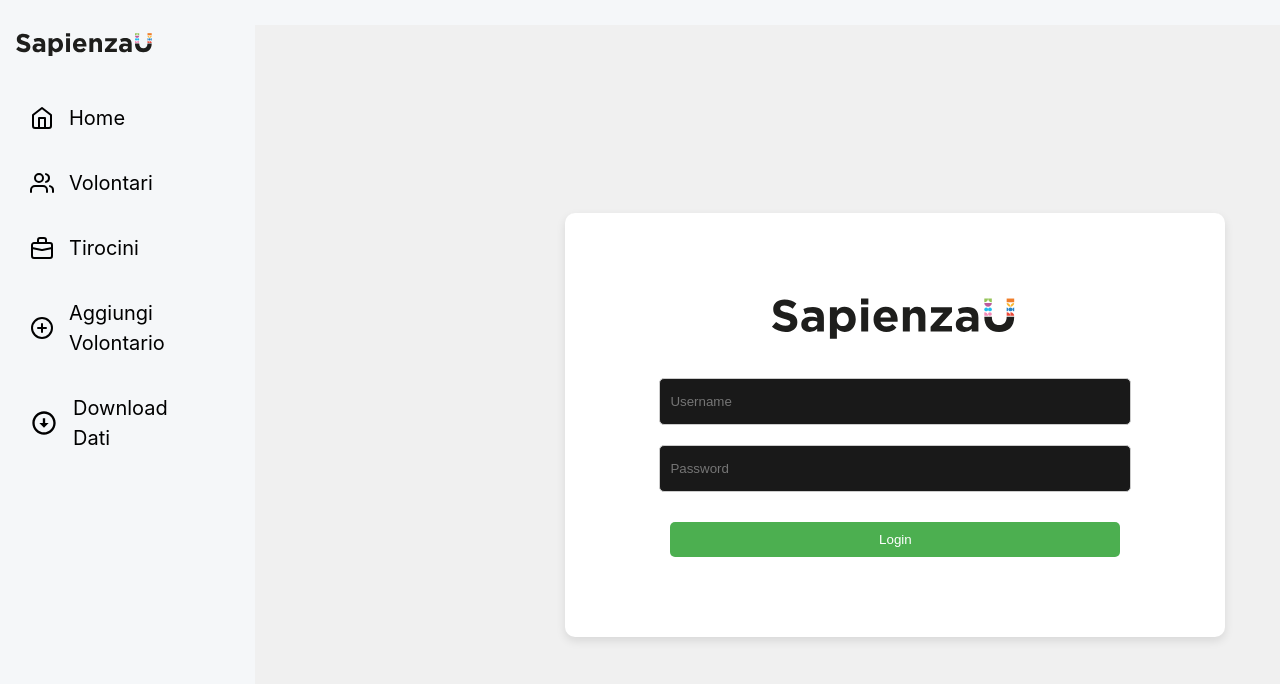
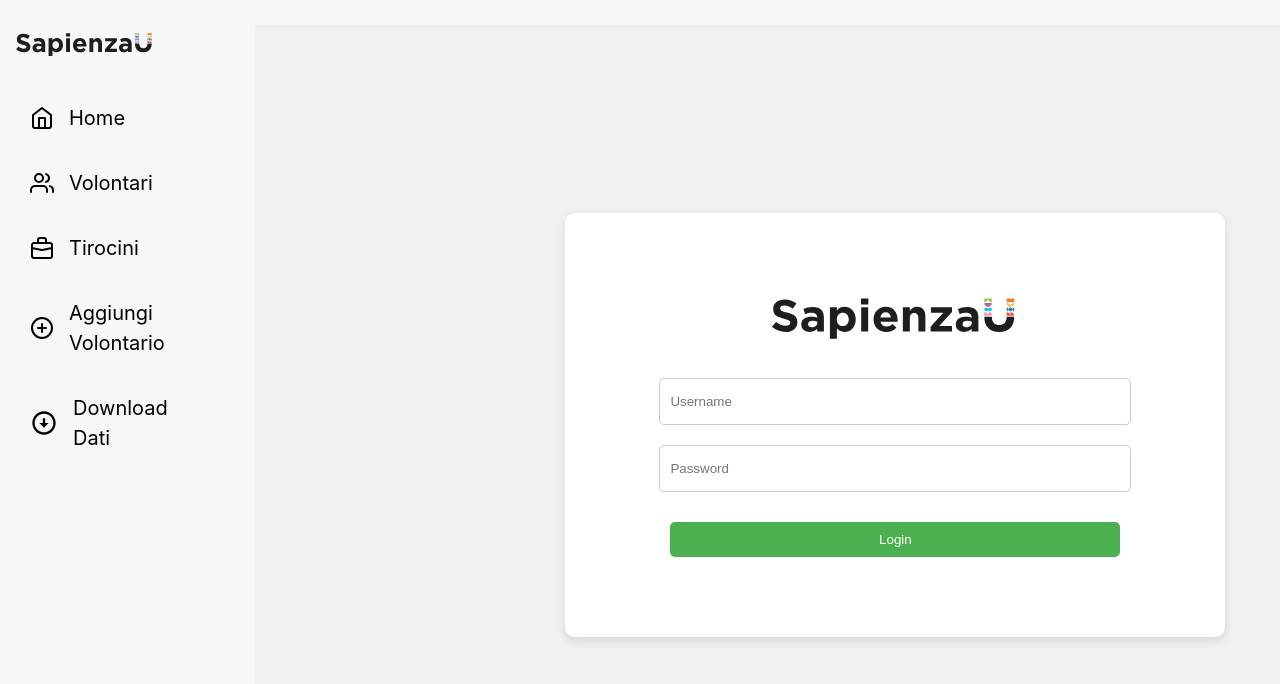
Before and after one commit to simoneteglia/tedxsapienzau_dashboard_frontend, a React (Vite) app in the folder client/: page /login in a window 1280 px wide. Shown: the top 684 px of the page. Built offline with nearby package versions, Linux system fonts and the light colour scheme; what chartjs-plugin-datalabels would draw is missing.

Commit message:
Refactor login component to use global connection endpoint and improve error handling

```diff
--- a/client/src/App.jsx
+++ b/client/src/App.jsx
@@ -20,7 +20,6 @@ import global from "./global.json";
 import Tirocini from "./components/pages/Tirocini";
 //kpTRoLqaNC0U68YU
 
-
 const router = createBrowserRouter([
   {
     path: "/",
@@ -37,10 +36,11 @@ const router = createBrowserRouter([
       },
       {
         path: "/home",
-        element:(
+        element: (
           <ProtectedRoute>
             <Landing />
-         </ProtectedRoute>),
+          </ProtectedRoute>
+        ),
       },
       {
         path: "/login",
--- a/client/src/components/pages/Login.jsx
+++ b/client/src/components/pages/Login.jsx
@@ -1,5 +1,6 @@
 import React, { useState } from "react";
 
+import global from "../../global";
 import "../../assets/styles/login.css";
 import Logo from "../../assets/images/Logo_colorato.svg";
 
@@ -11,7 +12,7 @@ export default function Login() {
     e.preventDefault();
 
     try {
-    const response = await fetch(`http://localhost:5500/login`, {
+      const response = await fetch(`${global.CONNECTION.ENDPOINT}/login`, {
         method: "POST",
         headers: {
           "Content-Type": "application/json",
@@ -26,6 +27,7 @@ export default function Login() {
 
         window.location.href = "/";
       } else {
+        console.log("Login failed:", data.message);
         alert(data.message);
       }
     } catch (error) {
@@ -33,7 +35,6 @@ export default function Login() {
       alert("Login failed");
     }
   };
-
 
   return (
     <div className="login-container">
@@ -48,6 +49,7 @@ export default function Login() {
             value={username}
             onChange={(e) => setUsername(e.target.value)}
             required
+            style={{ backgroundColor: "white" }}
           />
           <input
             type="password"
@@ -55,6 +57,7 @@ export default function Login() {
             value={password}
             onChange={(e) => setPassword(e.target.value)}
             required
+            style={{ backgroundColor: "white" }}
           />
           <button type="submit">Login</button>
         </form>
```
Lines whose indentation alone changed are shown as unchanged.
